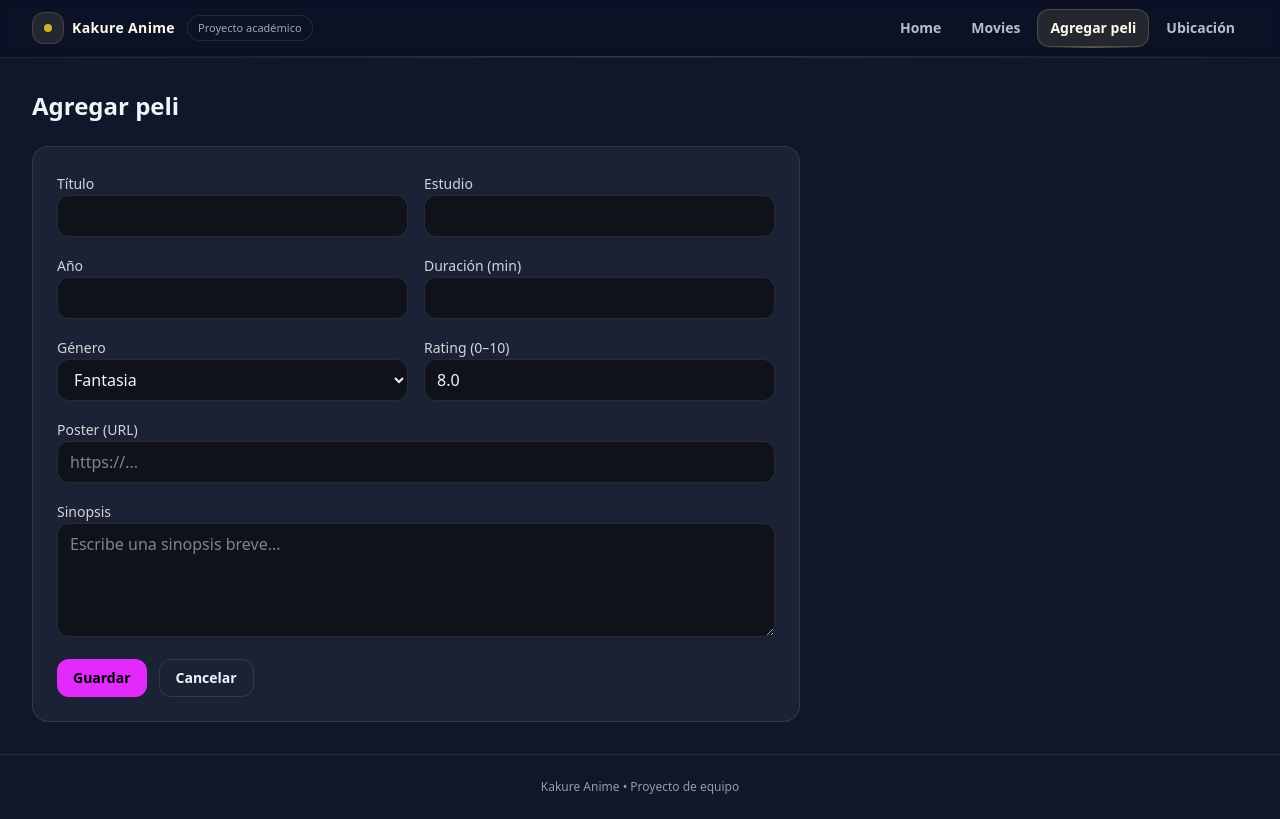
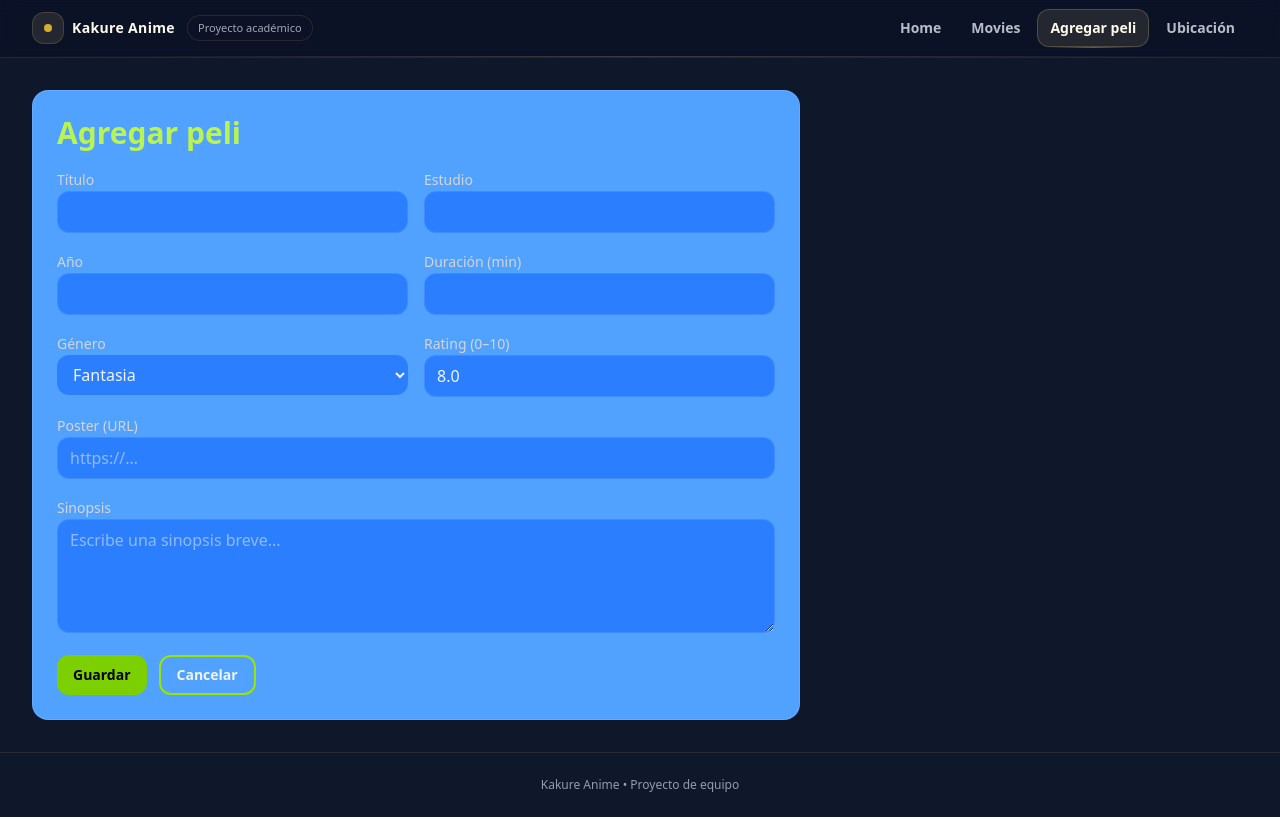
Before and after one commit to Maria19761976/kakureAnime, a React (Vite) app: page /add-movie in a window 1280 px wide. Built offline with nearby package versions, Linux system fonts and the light colour scheme.

Commit message:
style cahnge color AddMovie

```diff
--- a/src/pages/AddMovie.jsx
+++ b/src/pages/AddMovie.jsx
@@ -55,7 +55,6 @@ export default function AddMovie() {
 
   return (
     <section className="max-w-3xl">
-      <h2 className="text-2xl font-semibold mb-6">Agregar peli</h2>
 
       {errorMsg && (
         <div className="mb-4 rounded-xl border border-red-500/30 bg-red-500/10 p-4 text-red-200">
@@ -65,8 +64,9 @@ export default function AddMovie() {
 
       <form
         onSubmit={handleSubmit}
-        className="space-y-4 rounded-2xl border border-white/10 bg-white/5 p-6"
+        className="space-y-4 rounded-2xl border border-white/10 bg-blue-400 p-6"
       >
+        <h2 className="text-3xl font-bold mb-4 b text-lime-300">Agregar peli</h2>
         <div className="grid grid-cols-1 md:grid-cols-2 gap-4">
           <Field
             label="Título"
@@ -100,7 +100,7 @@ export default function AddMovie() {
               name="genre"
               value={form.genre}
               onChange={handleChange}
-              className="w-full rounded-xl border border-white/10 bg-zinc-950/60 px-3 py-2 outline-none focus:border-fuchsia-500/40"
+              className="w-full rounded-xl bg-blue-500 px-3 py-2 outline-none focus:border-fuchsia-500/40"
             >
               <option>Accion</option>
               <option>Aventura</option>
@@ -139,7 +139,7 @@ export default function AddMovie() {
             value={form.synopsis}
             onChange={handleChange}
             rows={4}
-            className="w-full rounded-xl border border-white/10 bg-zinc-950/60 px-3 py-2 outline-none focus:border-fuchsia-500/40"
+            className="w-full rounded-xl border border-white/10 bg-blue-500 px-3 py-2 outline-none focus:focus:border-lime-300"
             placeholder="Escribe una sinopsis breve..."
           />
         </div>
@@ -148,7 +148,7 @@ export default function AddMovie() {
           <button
             type="submit"
             disabled={saving}
-            className="rounded-xl bg-fuchsia-500 px-4 py-2 text-sm font-semibold text-black hover:opacity-90 disabled:opacity-50"
+            className="rounded-xl bg-lime-500 px-4 py-2 text-sm font-semibold text-black hover:opacity-70 disabled:opacity-50"
           >
             {saving ? "Guardando..." : "Guardar"}
           </button>
@@ -156,7 +156,7 @@ export default function AddMovie() {
           <button
             type="button"
             onClick={() => navigate("/movies")}
-            className="rounded-xl border border-white/10 px-4 py-2 text-sm font-semibold hover:bg-white/5"
+            className="rounded-xl border-2 border-lime-400 px-4 py-2 text-sm font-semibold hover:bg-white/5"
           >
             Cancelar
           </button>
@@ -185,7 +185,7 @@ function Field({
         type={type}
         step={step}
         placeholder={placeholder}
-        className="w-full rounded-xl border border-white/10 bg-zinc-950/60 px-3 py-2 outline-none focus:border-fuchsia-500/40"
+        className="w-full rounded-xl border border-white/10 bg-blue-500 px-3 py-2 outline-none focus:border-lime-300"
       />
     </div>
   );
```
